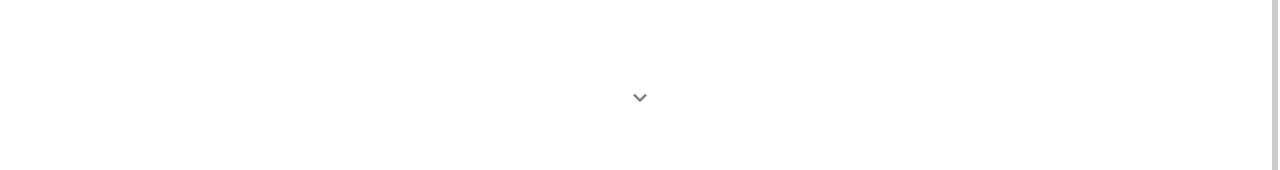
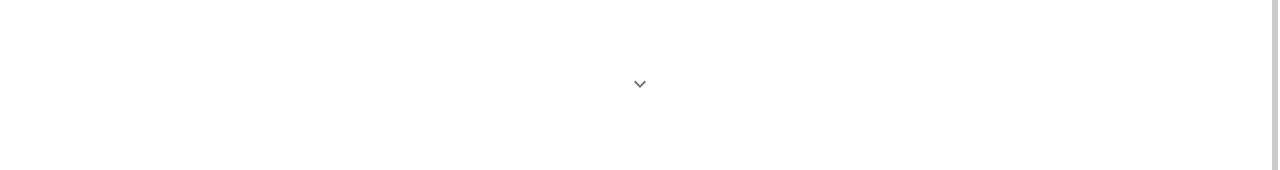
Before and after one commit to pruthvi-dev/portfolio, a React (Create React App) app: page / in a window 1280 px wide. Shown: the part 460-630 px from the top of the page. Built offline with nearby package versions, Linux system fonts and the light colour scheme.

Commit message:
removed outdated packages

```diff
--- a/package.json
+++ b/package.json
@@ -9,7 +9,6 @@
     "@fontsource/roboto": "^5.0.8",
     "@mui/icons-material": "^5.14.3",
     "@mui/material": "^5.15.14",
-    "@mui/styles": "^5.15.14",
     "@testing-library/jest-dom": "^5.17.0",
     "@testing-library/react": "^13.4.0",
     "@testing-library/user-event": "^13.5.0",
--- a/src/home.js
+++ b/src/home.js
@@ -20,8 +20,6 @@ import NavBar from './Components/NavBar';
 import { useRef } from 'react';
 import KeyboardArrowDownIcon from '@mui/icons-material/KeyboardArrowDown';
 import { IconButton } from '@mui/material';
-import { makeStyles } from '@mui/styles';
-import { homePageStyles } from './Styles/homePage';
 
 const theme = createTheme({
     palette: {
@@ -38,9 +36,6 @@ export default function Home() {
     const navigate = useNavigate();
     const projectRef = useRef(null);
 
-    const useStyles = makeStyles(homePageStyles);
-
-    const classes = useStyles();
     const navigateToProfile = () => {
         const element = projectRef.current;
         if (element) {
@@ -82,7 +77,7 @@ export default function Home() {
 
 
                     <IconButton
-                        className={classes.bouncingArrow}
+                        // className={classes.bouncingArrow}
                         sx={{ mt: 2 }}
                         onClick={navigateToProfile}
                     >
@@ -118,7 +113,7 @@ export default function Home() {
                             <Grid item key={card?.key} xs={12} sm={6} md={4}>
                                 <Card
                                     sx={{ height: '100%', display: 'flex', flexDirection: 'column' }}
-                                    className={classes.cards}
+                                    // className={classes.cards}
                                 >
                                     <CardMedia
                                         component="div"
```
